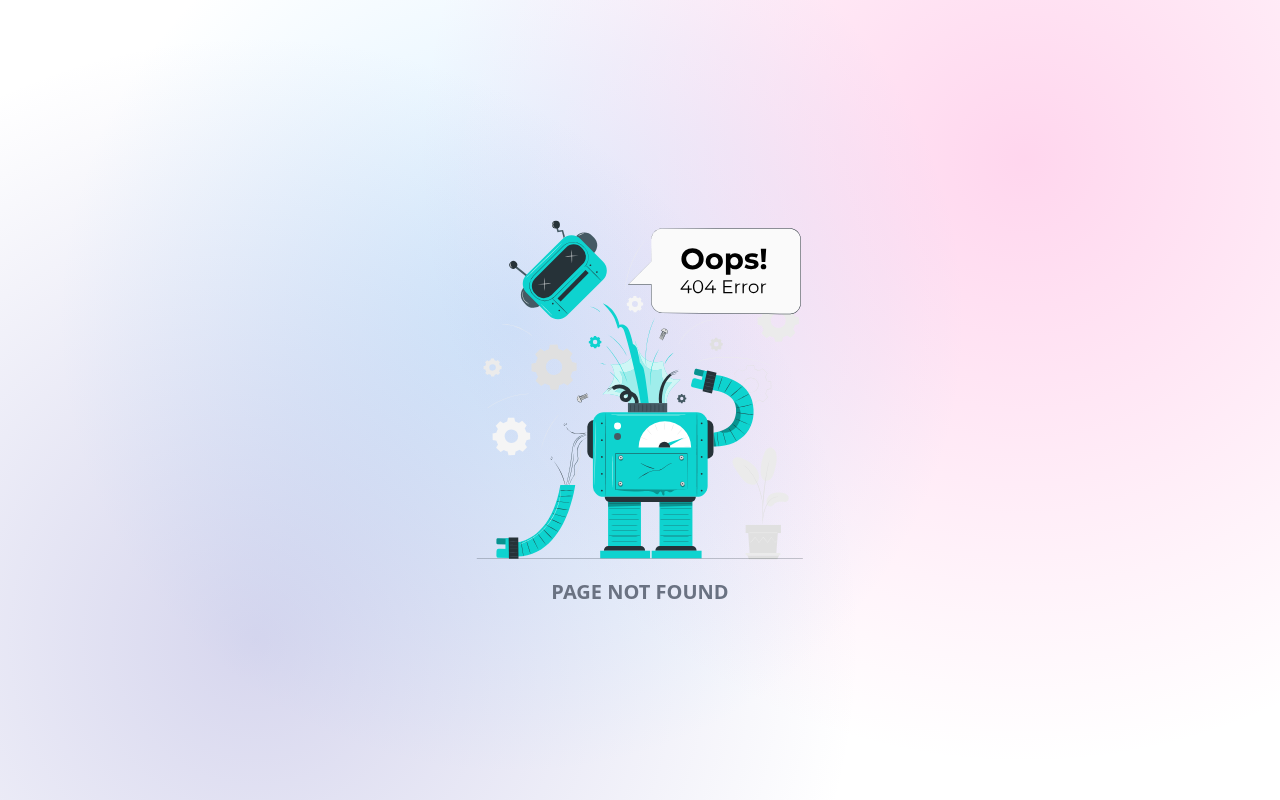
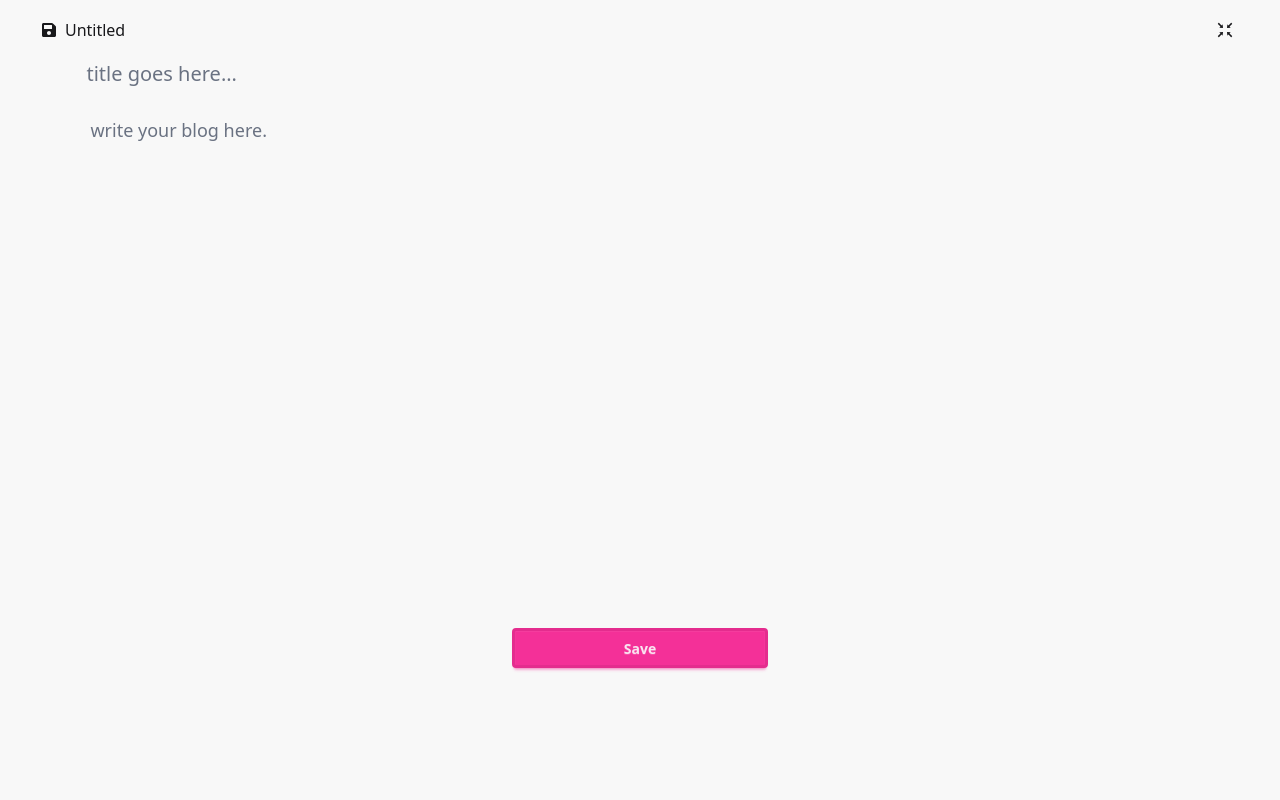
Before and after one commit to dev-mosarof66/Neura-frontend, a React (Vite) app: page /admin/create-blog/full-screen in a window 1280 px wide. Before the commit this address had no page. Built offline with nearby package versions, Linux system fonts and the light colour scheme.

Commit message:
working with the create blog

```diff
--- /dev/null
+++ b/src/components/admin/Header.jsx
@@ -0,0 +1,29 @@
+import React from 'react'
+import { FaSave } from 'react-icons/fa'
+import { useNavigate } from 'react-router'
+import { AiOutlineFullscreenExit } from "react-icons/ai";
+
+
+const Header = ({ fileName = 'Untitled', setBlog, blog, tooltip, location, handleSave }) => {
+    const navigate = useNavigate()
+    console.log(location);
+
+
+    return (
+        <div className='w-[96%] mx-auto flex items-center justify-between'>
+            <div className='flex items-center gap-2'>
+                <FaSave onClick={handleSave} />
+                <div className='w-fit'>
+                    <input type='text' className='w-fit outline-none' value={fileName} onChange={(e) => setBlog({
+                        ...blog, fileName: e.target.value
+                    })} />
+                </div>
+            </div>
+            <div onClick={() => location.pathname === '/admin/create-blog' ? navigate('/admin/create-blog/full-screen') : navigate('/admin/create-blog')} className='p-1 hover:bg-secondary active:bg-secondary transition duration-300 cursor-pointer hover:text-black active:text-black tooltip tooltip-left sm:tooltip-bottom tooltip-primary' data-tip={tooltip}>
+                <AiOutlineFullscreenExit size={20} />
+            </div>
+        </div>
+    )
+}
+
+export default Header
--- /dev/null
+++ b/src/context/Provider.jsx
@@ -0,0 +1,20 @@
+import React, { useState } from 'react'
+import Context from './context'
+
+const Provider = ({ children }) => {
+
+    const [blog, setBlog] = useState({
+        fileName:"Untitled",
+        title: "",
+        content: ""
+    })
+    return (
+        <Context.Provider value={{blog,setBlog}}>
+            {
+                children
+            }
+        </Context.Provider>
+    )
+}
+
+export default Provider
--- /dev/null
+++ b/src/context/context.js
@@ -0,0 +1,7 @@
+import React from 'react'
+
+
+const Context = React.createContext();
+
+
+export default Context;
--- a/src/pages/admin/createBlog.jsx
+++ b/src/pages/admin/createBlog.jsx
@@ -1,25 +1,46 @@
-import React, { useState } from 'react'
+import React, { useContext, useState } from 'react'
 import '../../css/public/Landing.css'
-import { AiOutlineFullscreenExit } from "react-icons/ai";
 import { FaSave } from "react-icons/fa";
+import { useLocation } from 'react-router';
+import Header from '../../components/admin/Header';
+import Context from '../../context/context';
 
 
 
 const CreateBlog = () => {
 
-  const [fileName, setFileName] = useState('Untitled')
-  const [blog, setBlog] = useState({
-    title: "",
-    content: ""
-  })
+  const { blog, setBlog } = useContext(Context)
+  const location = useLocation();
 
   const handleSave = () => {
     console.log(blog);
 
   }
+
+
+  //full screen mode
+
+  if (location.pathname === '/admin/create-blog/full-screen') {
+    return (
+      <div>
+        <FullScreen fileName={blog.fileName} blog={blog} setBlog={setBlog} handleSave={handleSave} />
+      </div>
+    )
+  }
+
+  // normal mode
+  return (
+    <div>
+      <NormalScreen fileName={blog.fileName} blog={blog} setBlog={setBlog} handleSave={handleSave} />
+    </div>
+  )
+}
+
+
+const NormalScreen = ({ fileName, blog, setBlog, handleSave }) => {
   return (
     <div className='bg-base-200 mx-auto  overflow-y-scroll p-2 space-y-2 hide'>
-      <Header fileName={fileName} setFileName={setFileName} />
+      <Header fileName={fileName} setBlog={setBlog} blog={blog} tooltip='Full screen' location={location} />
       <div className='w-[90%] mx-auto '>
         <div className='w-full space-y-2 '>
           <div>
@@ -40,20 +61,30 @@ const CreateBlog = () => {
   )
 }
 
-const Header = ({ fileName = 'Untitled', setFileName }) => {
+const FullScreen = ({ fileName, blog, setBlog, handleSave }) => {
   return (
-    <div className='w-[96%] mx-auto flex items-center justify-between'>
-      <div className='flex items-center gap-2'>
-        <FaSave />
-        <div className='w-fit'>
-          <input type='text' className='w-fit outline-none' value={fileName} onChange={(e) => setFileName(e.target.value)} />
+    <div className='bg-base-200 h-screen mx-auto  overflow-y-scroll p-4 space-y-2 hide flex flex-col'>
+      <Header fileName={fileName} setBlog={setBlog} blog={blog} tooltip='Full screen' location={location} />
+      <div className='w-[90%] flex flex-col justify-between mx-auto'>
+        <div className='w-full space-y-2'>
+          <div>
+            <input value={blog.title} onChange={(e) => setBlog({ ...blog, title: e.target.value })} type='text' className='w-full p-2 outline-none placeholder:text-gray-500 text-lg sm:text-xl' placeholder='title goes here...' />
+          </div>
+          <div>
+            <textarea value={blog.content} onChange={(e) => setBlog({
+              ...blog, content: e.target.value
+            })} className='w-full h-[510px] p-3 placeholder:text-gray-500 text-lg outline-none resize-none hide ' placeholder='write your blog here.' />
+          </div>
         </div>
-      </div>
-      <div className='p-1 hover:bg-secondary active:bg-secondary transition duration-300 cursor-pointer hover:text-black active:text-black'>
-        <AiOutlineFullscreenExit size={20} />
+
+        <div className='w-full flex items-center justify-center my-2'>
+          <button onClick={handleSave} className='btn btn-secondary btn-wide'>Save</button>
+        </div>
       </div>
     </div>
   )
 }
 
+
+
 export default CreateBlog
--- a/src/pages/admin/layout.jsx
+++ b/src/pages/admin/layout.jsx
@@ -28,7 +28,7 @@ const DashboardLayout = () => {
                         <Profile />
                     </div>
                     <div className='w-full hidden sm:block h-[1px] bg-secondary/40' />
-                    <div className='w-[100%] sm:w-[100%] mx-auto h-[88vh] py-2 bg-base-200'>
+                    <div className='w-[100%] sm:w-[100%] mx-auto h-[88vh] py-2'>
                         <Outlet />
                     </div>
                 </section>
--- a/src/route.jsx
+++ b/src/route.jsx
@@ -1,5 +1,6 @@
 import React, { lazy, Suspense } from 'react'
 import { BrowserRouter, Routes, Route } from 'react-router'
+import Provider from './context/Provider'
 const Layout = lazy(() => import('./pages/public/Layout'))
 const Landing = lazy(() => import('./pages/public/Landing'))
 const Signup = lazy(() => import('./pages/public/Signup'))
@@ -19,6 +20,7 @@ const AdminDashboard = lazy(() => import('../src/pages/admin/dashboard'))
 
 const route = () => {
     return (
+        <Provider>
             <BrowserRouter>
                 <Suspense fallback={<Loader />}>
                     <Routes>
@@ -38,11 +40,13 @@ const route = () => {
                             <Route index element={<AdminDashboard />} />
                             <Route path='/admin/create-blog' element={<CreateBlog />} />
                         </Route>
+                        <Route path='/admin/create-blog/full-screen' element={<CreateBlog />} />
                         <Route path='/admin/login' element={<AdminLogin />} />
                     </Routes>
                 </Suspense>
 
             </BrowserRouter>
+        </Provider>
     )
 }
 
```
Also changed, not shown: 1 other file (tests, documents, lock files or other folders). Lines whose indentation alone changed are shown as unchanged.
